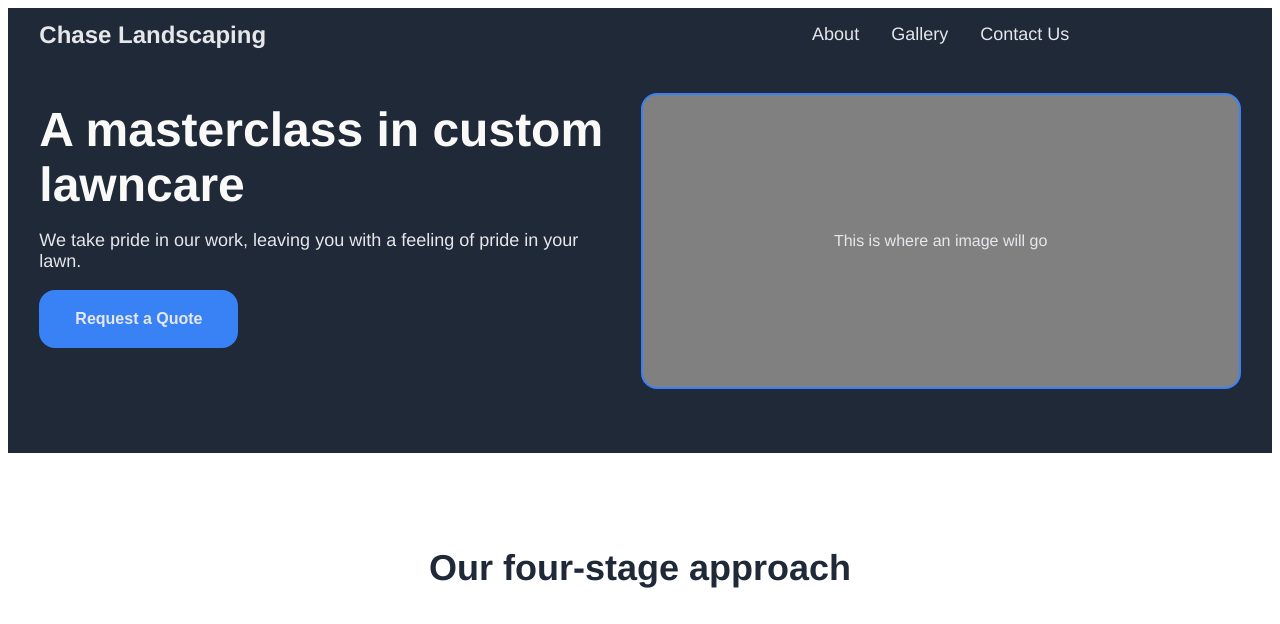
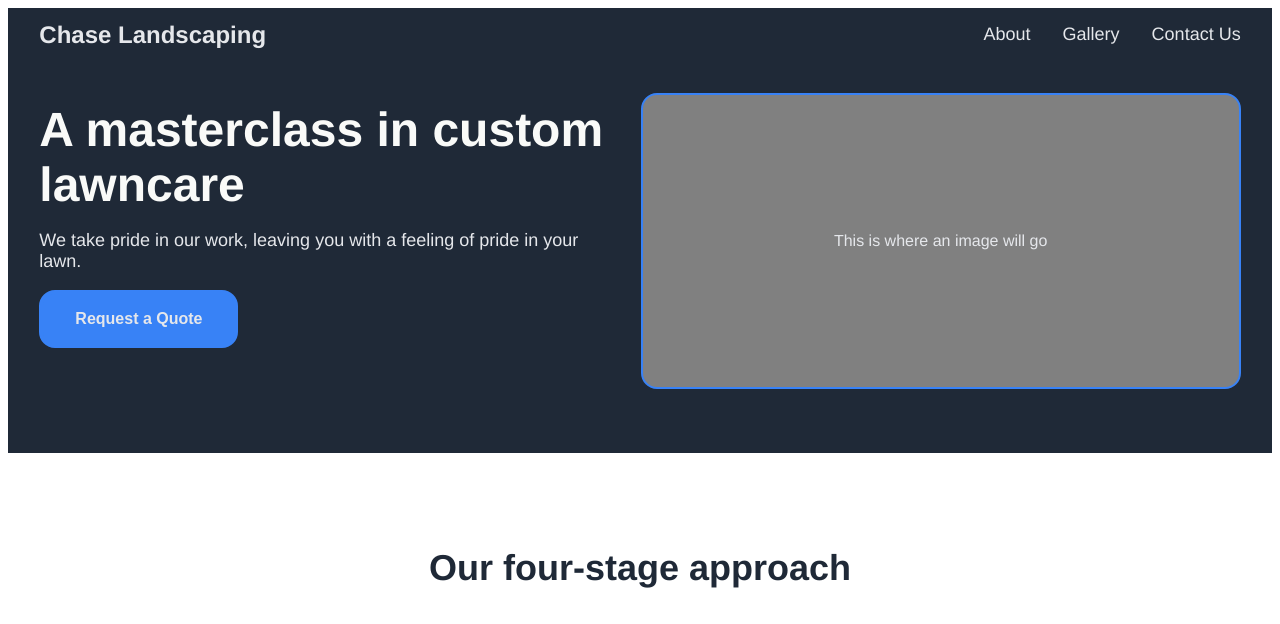
Before and after one commit to DNeel10/odin-project-landing-page, a plain HTML site: page index.html in a window 1280 px wide. Shown: the top 624 px of the page. Drawn offline with Linux system fonts and the light colour scheme.

Commit message:
make minor changes to flexbox sizing of hero section

```diff
--- a/styles.css
+++ b/styles.css
@@ -36,7 +36,7 @@ a {
     padding-bottom: 16px;
     width: 600px;
     display: flex;
-    justify-content: space-around;
+    justify-content: flex-end;
 }
 
 nav > ul {
```
